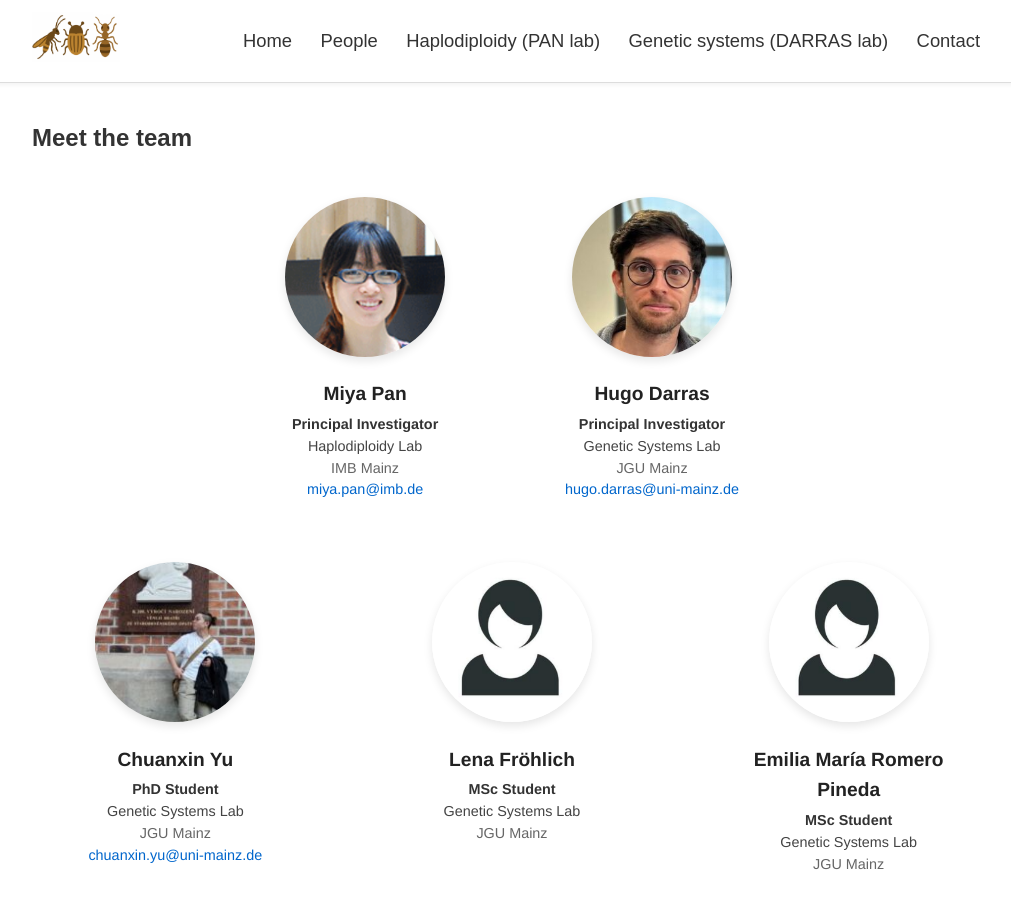
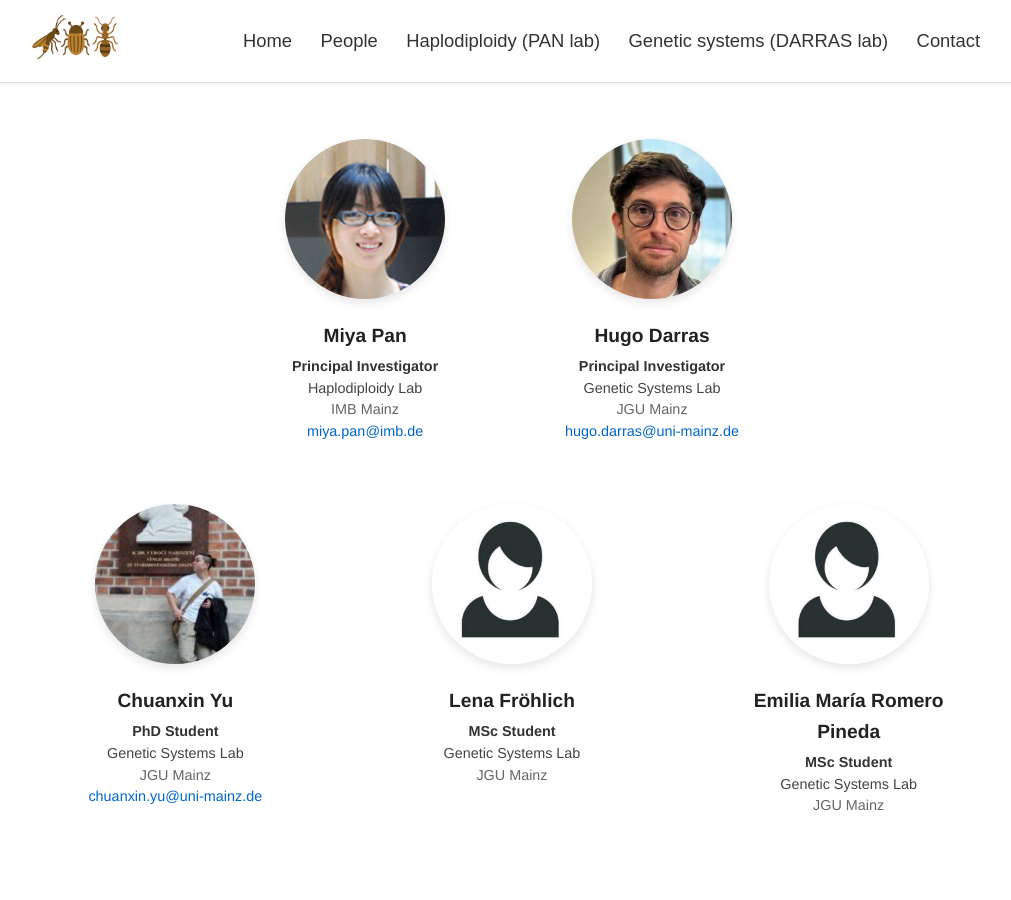
Before and after one commit to lab-darras/lab-darras.github.io, a Jekyll site: the page built from people.md, in a window 1280 px wide. Shown: the whole page, without its empty margins (128-1139 px from the left). Built offline with Jekyll 4.4.1, drawn with Linux system fonts in a browser that asks for light colours.

Commit message:
Update people.md

```diff
--- a/people.md
+++ b/people.md
@@ -2,8 +2,6 @@
 layout: default
 title: People
 ---
-
-## Meet the team
 
 <style>
 /* Layout */
```
